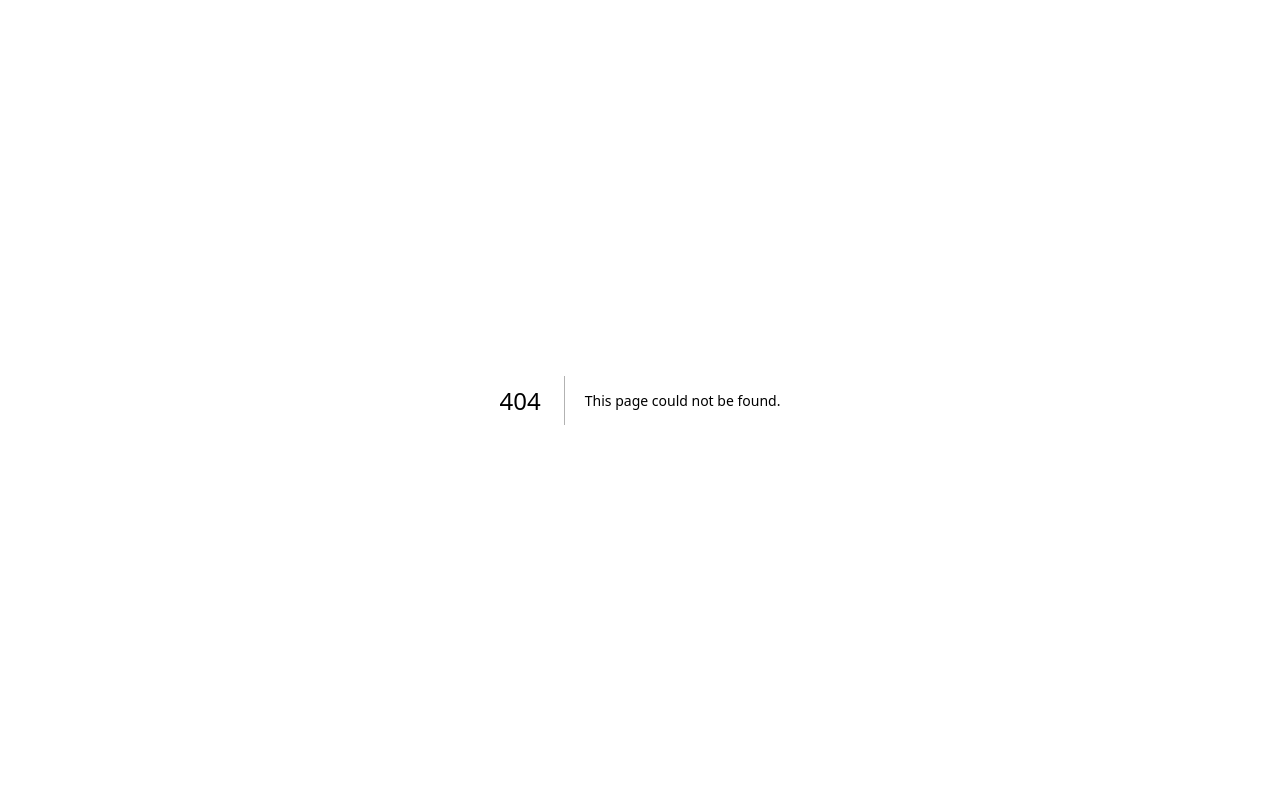
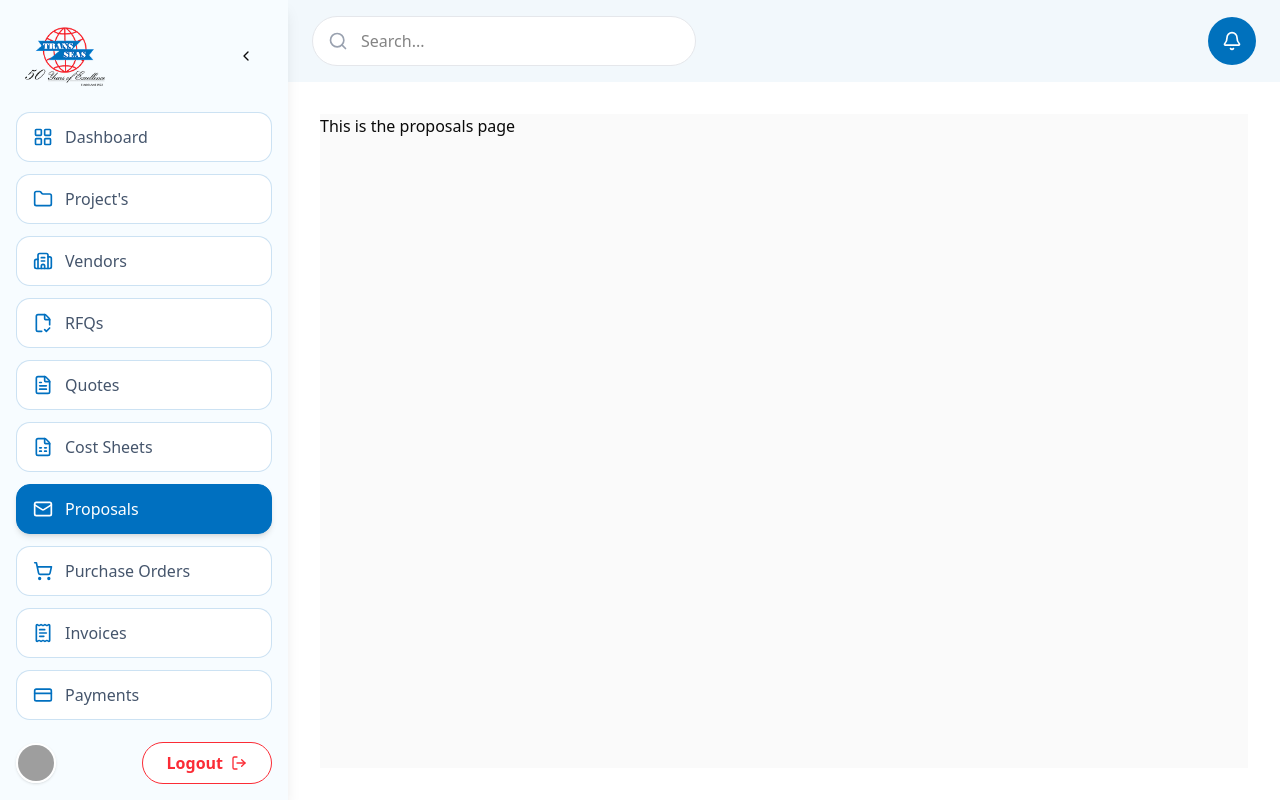
Before and after one commit to rakibulislamdev/trans-seas, a Next.js app: page /dashboard/proposals in a window 1280 px wide. Before the commit this address had no page. Built offline with nearby package versions, Linux system fonts and the light colour scheme; grey boxes are pictures that could not be loaded.

Commit message:
setup all route and pages

```diff
--- /dev/null
+++ b/app/(adminDashboardLayout)/dashboard/proposals/page.tsx
@@ -0,0 +1,9 @@
+const ProposalPage = () => {
+  return (
+    <div className="bg-zinc-50 min-h-full">
+      This is the proposals page
+    </div>
+  )
+}
+
+export default ProposalPage;
```
Also changed, not shown: app/(adminDashboardLayout)/dashboard/projects/page.tsx (renamed from app/(adminDashboardLayout)/dashboard/categories-brands/page.tsx), app/(adminDashboardLayout)/dashboard/quotes/page.tsx (renamed from app/(adminDashboardLayout)/dashboard/profile/page.tsx), app/(adminDashboardLayout)/dashboard/rfqs/page.tsx (renamed from app/(adminDashboardLayout)/dashboard/discount/page.tsx), app/(adminDashboardLayout)/dashboard/sheets/page.tsx (renamed from app/(adminDashboardLayout)/dashboard/user-management/page.tsx), app/(adminDashboardLayout)/dashboard/vendors/page.tsx (renamed from app/(adminDashboardLayout)/dashboard/content/page.tsx).
